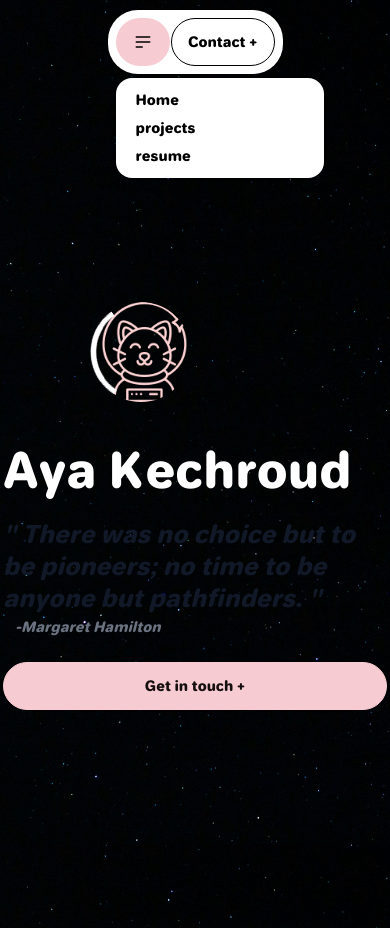
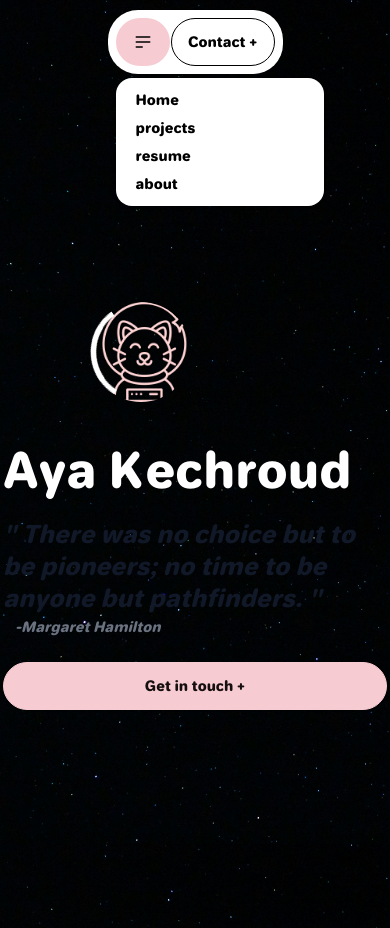
Before and after one commit to cascery/portfolio, a React (Vite) app: page / in a window 390 px wide. Both pictures are taken after a click on the button 142 px from the left and 42 px from the top of the page. Built offline with nearby package versions, Linux system fonts and the light colour scheme.

Commit message:
Update navbar.jsx

```diff
--- a/src/navbar.jsx
+++ b/src/navbar.jsx
@@ -26,6 +26,9 @@ const Navbar = () => {
               </li>
               <li>
                 <Link to="/resume" style={{ color: 'black' }} onMouseEnter={(e) => e.target.style.color = '#CE88AA'} onMouseLeave={(e) => e.target.style.color = 'black'}>resume</Link>
+              </li>
+               <li>
+                <Link to="/about" style={{ color: 'black' }} onMouseEnter={(e) => e.target.style.color = '#CE88AA'} onMouseLeave={(e) => e.target.style.color = 'black'}>about</Link>
               </li>
             </ul>
           </div>
```
